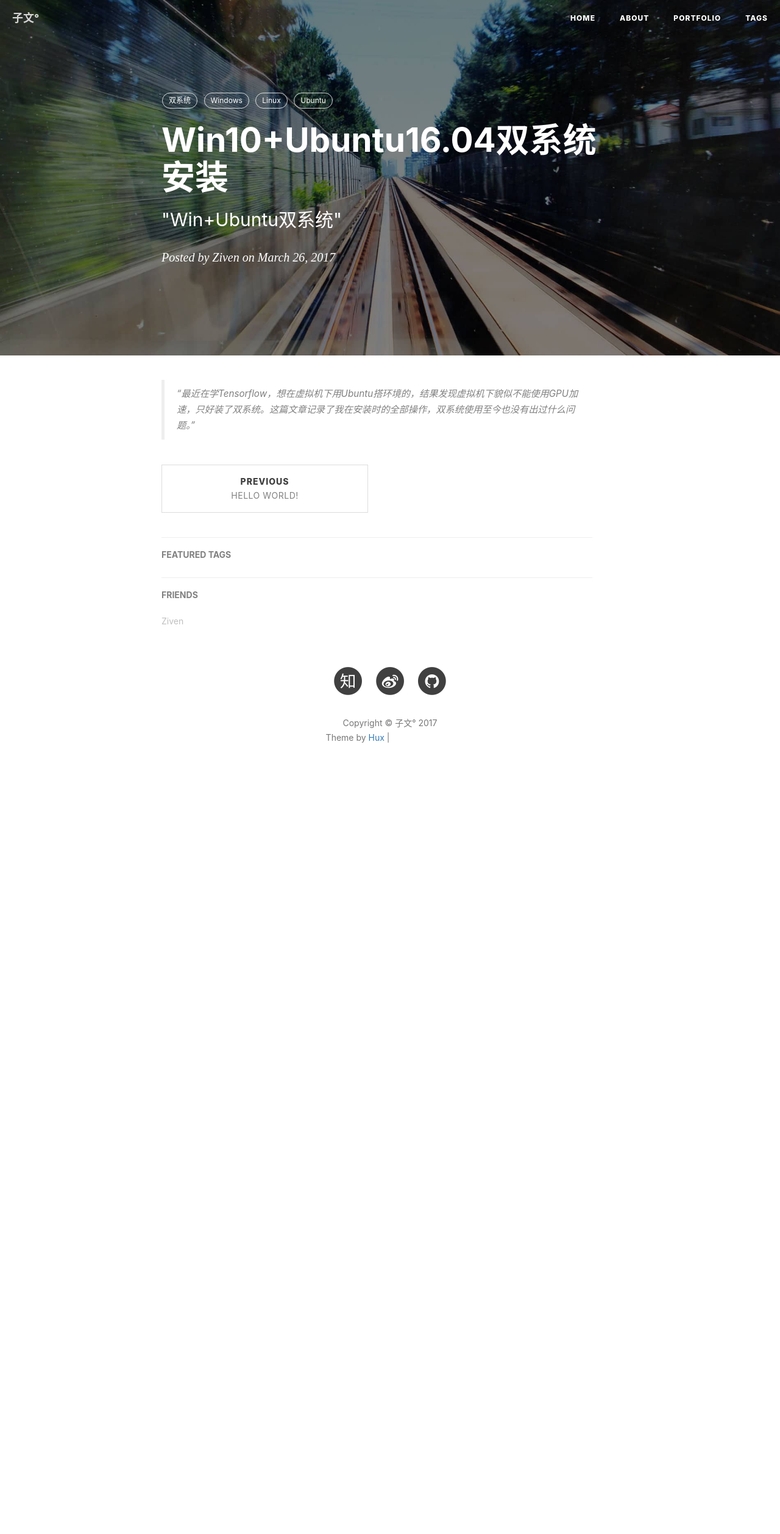
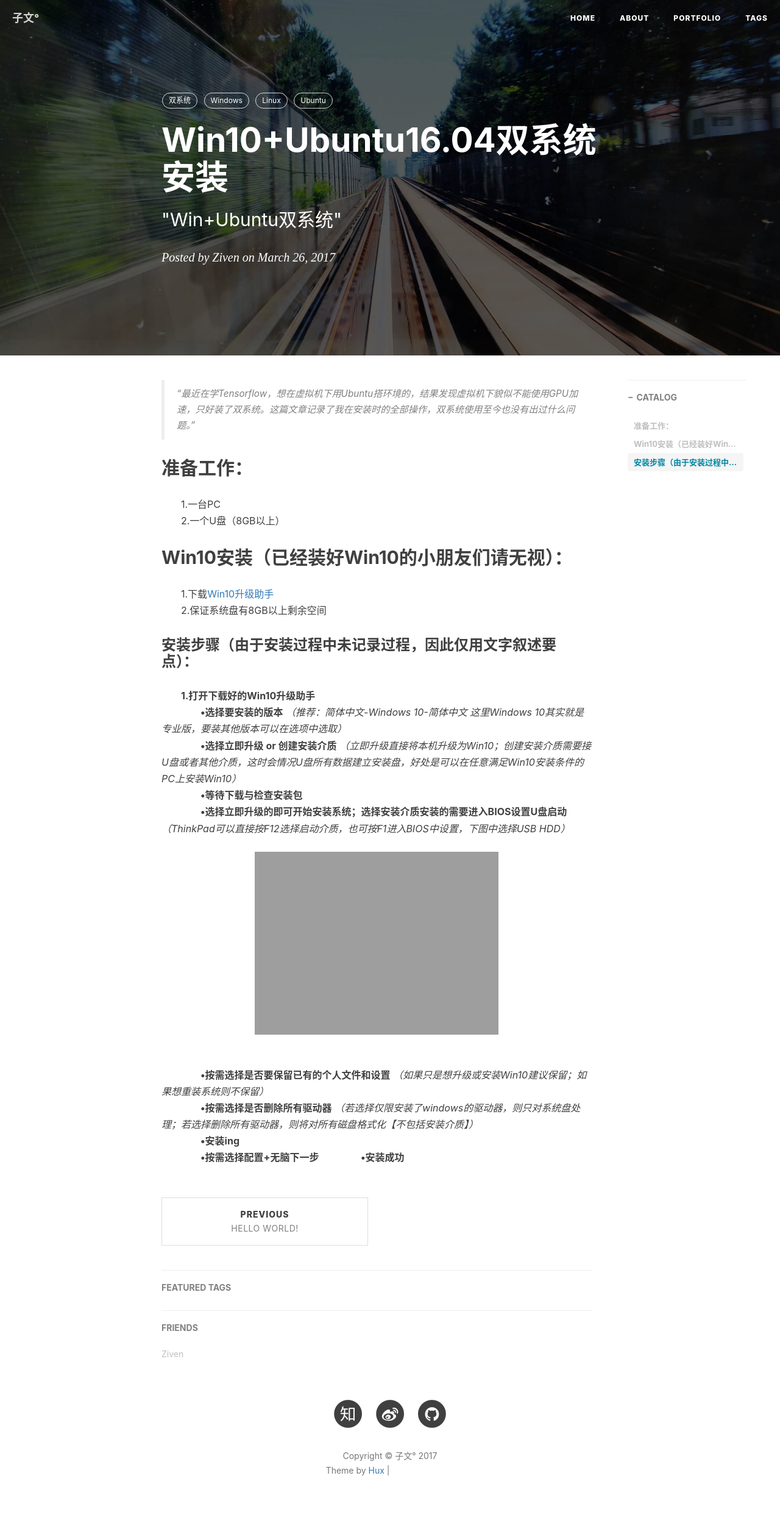
Before and after one commit to zivenyang/zivenyang.github.io, a Jekyll site: the page built from _posts/2017-03-25-win-ubuntu.markdown, in a window 1280 px wide. Shown: the whole page at 61% size. Built offline with Jekyll 4.4.1, drawn with Linux system fonts in a browser that asks for light colours; nearby versions of some CDN libraries; comment, search, counter and statistics services are not loaded; before the commit the page ends 1314 px from its top, so only the background shows below that; grey boxes are pictures that could not be loaded.

Commit message:
win+ubuntu V1

```diff
--- a/_posts/2017-03-25-win-ubuntu.markdown
+++ b/_posts/2017-03-25-win-ubuntu.markdown
@@ -1,10 +1,12 @@
 ---
-layout:     post
-title:      "Win10+Ubuntu16.04双系统安装"
-subtitle:   " \"Win+Ubuntu双系统\""
-date:       2017-03-26
-author:     "Ziven"
-header-img: "img/post-bg-2015.jpg"
+layout:       post
+title:        "Win10+Ubuntu16.04双系统安装"
+subtitle:     " \"Win+Ubuntu双系统\""
+date:         2017-03-26
+author:       "Ziven"
+header-img:   "img/post-bg-2015.jpg"
+header-mask:  0.3
+catalog:      true
 tags:
     - 双系统
     - Windows
@@ -13,3 +15,24 @@
 ---
 
 > “最近在学Tensorflow，想在虚拟机下用Ubuntu搭环境的，结果发现虚拟机下貌似不能使用GPU加速，只好装了双系统。这篇文章记录了我在安装时的全部操作，双系统使用至今也没有出过什么问题。”
+
+## 准备工作：
+&emsp;&emsp;1.一台PC
+&emsp;&emsp;2.一个U盘（8GB以上）
+
+## Win10安装（已经装好Win10的小朋友们请无视）：
+&emsp;&emsp;1.下载[Win10升级助手](https://www.microsoft.com/zh-cn/software-download/windows10)
+&emsp;&emsp;2.保证系统盘有8GB以上剩余空间
+
+### 安装步骤（由于安装过程中未记录过程，因此仅用文字叙述要点）：
+&emsp;&emsp;**1.打开下载好的Win10升级助手**
+&emsp;&emsp;&emsp;&emsp;**&bull;选择要安装的版本** *（推荐：简体中文-Windows 10-简体中文  这里Windows 10其实就是专业版，要装其他版本可以在选项中选取）*
+&emsp;&emsp;&emsp;&emsp;**&bull;选择立即升级 or 创建安装介质** *（立即升级直接将本机升级为Win10；创建安装介质需要接U盘或者其他介质，这时会情况U盘所有数据建立安装盘，好处是可以在任意满足Win10安装条件的PC上安装Win10）*
+&emsp;&emsp;&emsp;&emsp;**&bull;等待下载与检查安装包**
+&emsp;&emsp;&emsp;&emsp;**&bull;选择立即升级的即可开始安装系统；选择安装介质安装的需要进入BIOS设置U盘启动** *（ThinkPad可以直接按F12选择启动介质，也可按F1进入BIOS中设置，下图中选择USB HDD）*
+![](/img/in-post/win+ubuntu/BootMenu.jpg)
+&emsp;&emsp;&emsp;&emsp;**&bull;按需选择是否要保留已有的个人文件和设置** *（如果只是想升级或安装Win10建议保留；如果想重装系统则不保留）*
+&emsp;&emsp;&emsp;&emsp;**&bull;按需选择是否删除所有驱动器** *（若选择仅限安装了windows的驱动器，则只对系统盘处理；若选择删除所有驱动器，则将对所有磁盘格式化【不包括安装介质】）*
+&emsp;&emsp;&emsp;&emsp;**&bull;安装ing**
+&emsp;&emsp;&emsp;&emsp;**&bull;按需选择配置+无脑下一步**
+&emsp;&emsp;&emsp;&emsp;**&bull;安装成功**
```
Also changed, not shown: 1 other file.
